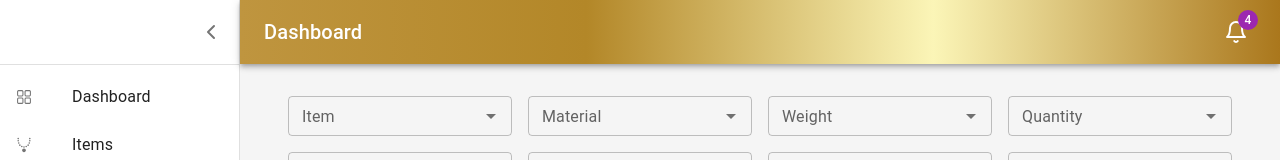
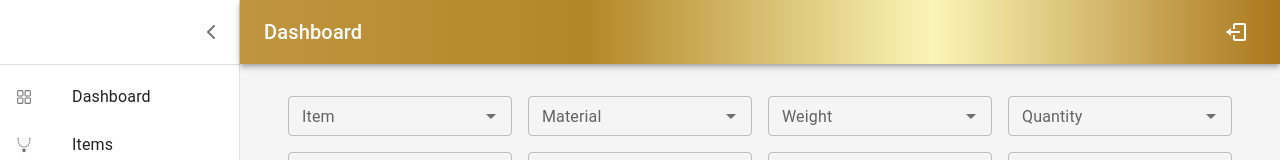
Before and after one commit to khimasanka/jewellery-app, a React (Vite) app in the folder jewellery-app-frontend/: page /dashboard in a window 1280 px wide. Shown: the top 160 px of the page. Built offline with nearby package versions, Linux system fonts and the light colour scheme; sample sign-in values are in the browser's storage; the HTML template or start-up script is replaced by a standard one.

Commit message:
create logout function

```diff
--- a/jewellery-app-frontend/src/axios.js
+++ b/jewellery-app-frontend/src/axios.js
@@ -4,5 +4,4 @@ const instance = axios.create({
   baseURL: 'http://localhost:4000/'
 });
 
-
 export default instance;
--- a/jewellery-app-frontend/src/components/dashboard/Dashboard.jsx
+++ b/jewellery-app-frontend/src/components/dashboard/Dashboard.jsx
@@ -9,9 +9,9 @@ import List from '@mui/material/List';
 import Typography from '@mui/material/Typography';
 import Divider from '@mui/material/Divider';
 import IconButton from '@mui/material/IconButton';
-import Badge from '@mui/material/Badge';
 import Container from '@mui/material/Container';
-import {FiMenu,FiChevronLeft,FiBell} from 'react-icons/fi';
+import {FiMenu,FiChevronLeft} from 'react-icons/fi';
+import {BiLogOut} from 'react-icons/bi';
 import { mainListItems } from './list/ListItems.jsx';
 import {Outlet} from "react-router-dom";
 
@@ -82,6 +82,11 @@ export default function Dashboard() {
     };
   }, []);
 
+  const logout = () => {
+    localStorage.clear();
+    window.location.href = "/";
+  };
+
   return (
     <ThemeProvider theme={defaultTheme}>
       <Box sx={{ display: 'flex' }}>
@@ -115,10 +120,8 @@ export default function Dashboard() {
             >
               Dashboard
             </Typography>
-            <IconButton color="inherit">
-              <Badge badgeContent={4} color="secondary">
-                <FiBell />
-              </Badge>
+            <IconButton color="inherit" onClick={logout}>
+              <BiLogOut/>
             </IconButton>
           </Toolbar>
         </AppBar>
```
